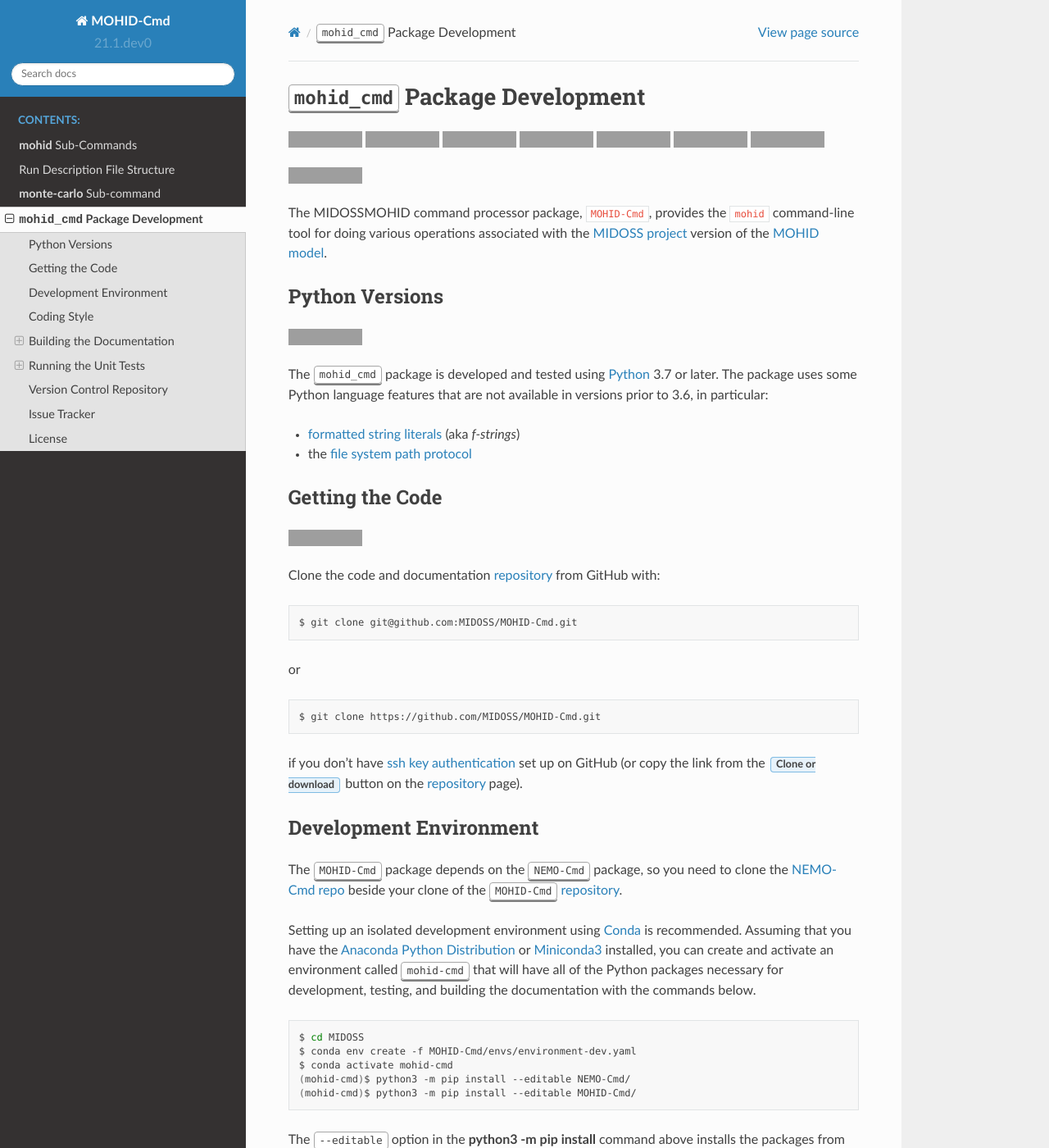
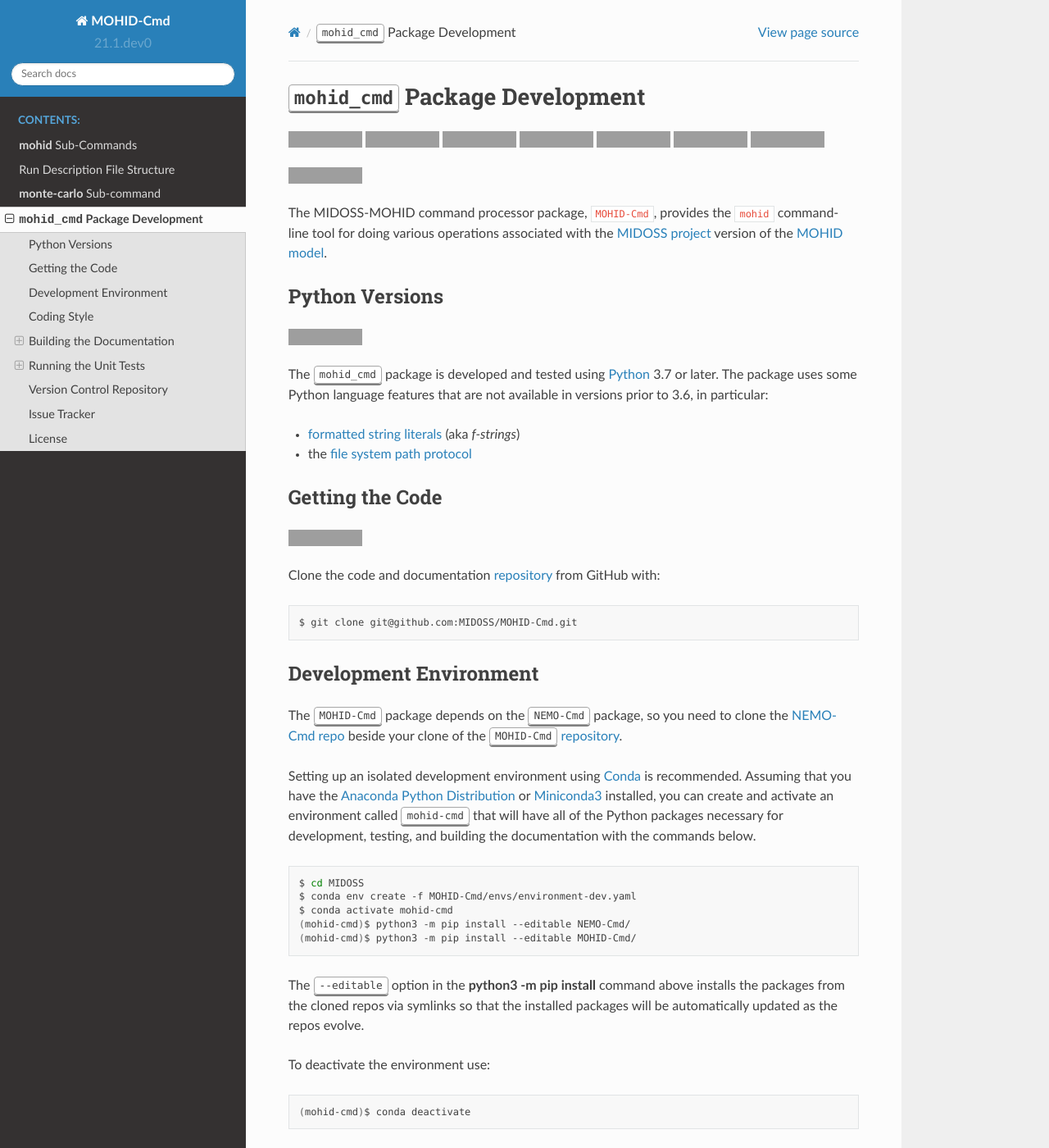
Before and after one commit to MIDOSS/MOHID-Cmd, a Sphinx documentation site: the page built from docs/pkg_development.rst, in a window 1280 px wide and 1400 px high, cut to the strip 0-1400 px from the top of the window. Shown: the whole strip at 82% size. Built offline with Sphinx 7.4.7 and the Read the Docs theme 2.0.0, drawn with Linux system fonts in a browser that asks for light colours; grey boxes are pictures that could not be loaded.

Commit message:
Drop mention of cloning from GitHub using HTTPS

```diff
--- a/docs/pkg_development.rst
+++ b/docs/pkg_development.rst
@@ -46,7 +46,7 @@
     :target: https://github.com/MIDOSS/MOHID-Cmd/issues
     :alt: Issue Tracker
 
-The MIDOSSMOHID command processor package, ``MOHID-Cmd``, provides the ``mohid``
+The MIDOSS-MOHID command processor package, ``MOHID-Cmd``, provides the ``mohid``
 command-line tool for doing various operations associated with the `MIDOSS project`_ version of the `MOHID model`_.
 
 .. _MIDOSS project: https://midoss-docs.readthedocs.io/en/latest/
@@ -90,17 +90,6 @@
 .. code-block:: bash
 
     $ git clone git@github.com:MIDOSS/MOHID-Cmd.git
-
-or
-
-.. code-block:: bash
-
-    $ git clone https://github.com/MIDOSS/MOHID-Cmd.git
-
-if you don't have `ssh key authentication`_ set up on GitHub
-(or copy the link from the :guilabel:`Clone or download` button on the `repository`_ page).
-
-.. _ssh key authentication: https://help.github.com/en/github/authenticating-to-github/connecting-to-github-with-ssh
 
 
 .. _MOHID-CmdDevelopmentEnvironment:
```
